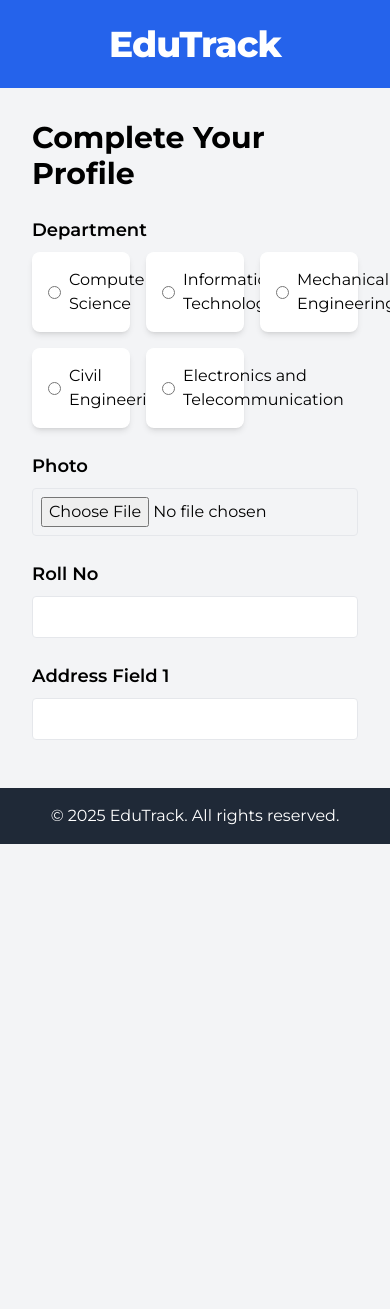
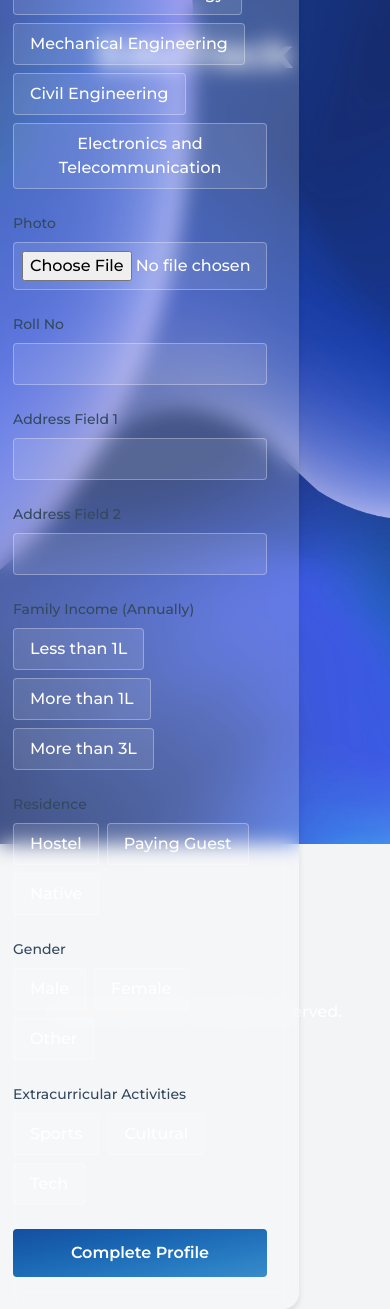
Before and after one commit to ACEGX25/Student-Performance-App, a React (Create React App) app in the folder Frontend/: page /fill-details in a window 390 px wide. Before the commit the page ends 844 px from the top, so only its background shows below. Built offline with nearby package versions, Linux system fonts and the light colour scheme.

Commit message:
leon changed 2

```diff
--- a/Frontend/src/Interpage/Inter.css
+++ b/Frontend/src/Interpage/Inter.css
@@ -1,48 +1,185 @@
-@tailwind base;
-@tailwind components;
-@tailwind utilities;
+@import url('https://fonts.googleapis.com/css2?family=Montserrat:ital,wght@0,100..900;1,100..900&family=Poppins:ital,wght@0,100;0,200;0,300;0,400;0,500;0,600;0,700;0,800;0,900;1,100;1,200;1,300;1,400;1,500;1,600;1,700;1,800;1,900&display=swap');
 
-/* Custom styles for ProfileCompletion */
-.profile-completion-form {
-  @apply max-w-2xl mx-auto;
+.profile-completion-container {
+  min-height: 100vh;
+  display: flex;
+  flex-direction: column;
+  font-family: Montserrat, sans-serif;
+  background-image: url('/resources/background.jpg');
+  background-size: cover;
+  background-position: center;
+  background-repeat: no-repeat;
+  height: 100vh; /* Viewport height */
+  font-weight: 500;
 }
 
-.profile-completion-form input[type="file"] {
-  @apply file:mr-4 file:py-2 file:px-4
-    file:rounded-full file:border-0
-    file:text-sm file:font-semibold
-    file:bg-blue-50 file:text-blue-700
-    hover:file:bg-blue-100;
+.profile-completion {
+  min-height: 100vh;
+  display: flex;
+  flex-direction: column;
+  background: rgba(74, 144, 226, 0.3);
+  backdrop-filter: none;
 }
 
-/* Custom scrollbar for the form */
-.profile-completion-form::-webkit-scrollbar {
-  width: 8px;
+.header {
+  display: flex;
+  padding: 1.5rem;
+  text-align: start;
 }
 
-.profile-completion-form::-webkit-scrollbar-track {
-  @apply bg-gray-100;
+.title-otp {
+  text-align: center;
+  color: white;
+  font-size: 2.5rem;
+  font-weight: bold;
 }
 
-.profile-completion-form::-webkit-scrollbar-thumb {
-  @apply bg-blue-300 rounded-full;
+.main-content {
+  display: flex;
+  justify-content: center;
+  align-items: center;
+  height: 100%; /* Full height of the page */
 }
 
-.profile-completion-form::-webkit-scrollbar-thumb:hover {
-  @apply bg-blue-400;
+.form-container {
+  width: 100%;
+  max-width: 800px;
+  max-height: calc(100vh - 200px);
+  overflow-y: auto;
+  padding-left: 40px;
 }
 
-/* Enhance focus styles for better accessibility */
-input:focus, textarea:focus, button:focus, select:focus {
-  @apply outline-none ring-2 ring-blue-400;
+.glassmorphism-form {
+  background-color: rgba(255, 255, 255, 0.2);
+  backdrop-filter: blur(10px);
+  border-radius: 1rem;
+  padding: 2rem;
+  box-shadow: 0 4px 6px rgba(0, 0, 0, 0.1);
 }
 
-/* Responsive font sizes */
-@media (max-width: 640px) {
-  h1 {
-    @apply text-3xl;
+.form-title {
+  color: white;
+  font-size: 1.8rem;
+  margin-bottom: 1.5rem;
+}
+
+.profile-form {
+  display: flex;
+  flex-direction: column;
+  gap: 1.5rem;
+}
+
+.form-group {
+  display: flex;
+  flex-direction: column;
+}
+
+.form-label-otp {
+  color: white;
+  font-size: 1rem;
+  margin-bottom: 0.5rem;
+}
+
+.form-input {
+  padding: 0.5rem;
+  border: 1px solid rgba(255, 255, 255, 0.3);
+  border-radius: 0.25rem;
+  background-color: rgba(255, 255, 255, 0.1);
+  color: white;
+}
+
+.button-group {
+  display: flex;
+  flex-wrap: wrap;
+  gap: 0.5rem;
+}
+
+.select-button {
+  background-color: rgba(255, 255, 255, 0.1);
+  border: 1px solid rgba(255, 255, 255, 0.3);
+  color: white;
+  padding: 0.5rem 1rem;
+  border-radius: 0.25rem;
+  cursor: pointer;
+  transition: all 0.3s ease;
+}
+
+.select-button:hover {
+  background-color: rgba(255, 255, 255, 0.2);
+}
+
+.select-button.selected {
+  background-color: rgba(255, 255, 255, 0.3);
+  border-color: white;
+}
+
+.error {
+  color: #ff6b6b;
+  font-size: 0.875rem;
+  margin-top: 0.25rem;
+}
+
+.submit-button {
+  background-color: #4a90e2;
+  color: white;
+  padding: 0.75rem;
+  border: none;
+  border-radius: 0.25rem;
+  font-size: 1rem;
+  cursor: pointer;
+  transition: background-color 0.3s ease;
+}
+
+.submit-button:hover {
+  background-color: #3a7bd5;
+}
+
+.footer {
+  display: flex;
+  background-color: transparent;
+  color: white;
+  padding: 1rem;
+  text-align: center;
+}
+
+.message {
+  text-align: center;
+  color: #4caf50;
+  margin-bottom: 1rem;
+}
+
+/* Scrollbar Styles */
+.form-container::-webkit-scrollbar {
+  width: 6px;
+  display: none;
+}
+
+.form-container::-webkit-scrollbar-track {
+  background: rgba(255, 255, 255, 0.1);
+}
+
+.form-container::-webkit-scrollbar-thumb {
+  background-color: rgba(255, 255, 255, 0.3);
+  border-radius: 3px;
+}
+
+.form-container::-webkit-scrollbar-thumb:hover {
+  background-color: rgba(255, 255, 255, 0.5);
+}
+
+@media (max-width: 768px) {
+  .main-content {
+    padding: 1rem;
   }
-  h2 {
-    @apply text-2xl;
+
+  .form-container {
+    max-height: none;
+    overflow-y: visible;
   }
 }
+
+#popat{
+  width: 1000px;
+  height: auto;
+  padding-left: 150px;
+}
--- a/Frontend/src/Interpage/Inter.js
+++ b/Frontend/src/Interpage/Inter.js
@@ -1,20 +1,11 @@
 import React, { useState, useEffect } from 'react'
-import { Eye, EyeOff, User, Mail, CheckCircle } from 'lucide-react';
 import { useNavigate } from 'react-router-dom';
-//import car1 from '../assets/carousel1.gif'
-//import car2 from '../assets/carousel2.gif'
-import car3 from '../assets/carousel3.gif'
-//import car4 from '../assets/carousel4.jpg'
+import car3 from '../assets/rename.png'
 import "./Inter.css";
 
-
 const images = [
-  //{ src: car1, alt: 'Campus Life' },
-  //{ src: car2, alt: 'Students Studying' },
   { src: car3, alt: 'Graduation Ceremony' },
-  //{ src: car4, alt: 'Graduation Ceremony' },
 ];
-
 
 export default function ProfileCompletion() {
   const [currentImage, setCurrentImage] = useState(0);
@@ -37,7 +28,7 @@ export default function ProfileCompletion() {
   useEffect(() => {
     const timer = setInterval(() => {
       setCurrentImage((prevImage) => (prevImage + 1) % images.length);
-    }, 5000); // Change image every 5 seconds
+    }, 5000);
 
     return () => clearInterval(timer);
   }, []);
@@ -50,11 +41,17 @@ export default function ProfileCompletion() {
     }));
   };
 
+  const handleButtonSelect = (name, value) => {
+    setFormData(prevData => ({
+      ...prevData,
+      [name]: value
+    }));
+  };
+
   const handleSubmit = async (e) => {
     e.preventDefault();
     const newErrors = {};
 
-    // Perform form validation
     if (!formData.department) newErrors.department = 'Department is required';
     if (!formData.rollNo) newErrors.rollNo = 'Roll No is required';
     if (!formData.email) newErrors.email = 'Email is required';
@@ -66,7 +63,7 @@ export default function ProfileCompletion() {
 
     if (Object.keys(newErrors).length === 0) {
       try {
-        const url = 'http://localhost:8080/api/profile/complete'; // Replace with your actual API endpoint
+        const url = 'http://localhost:8080/api/profile/complete';
         const formDataToSend = new FormData();
 
         for (const key in formData) {
@@ -82,10 +79,8 @@ export default function ProfileCompletion() {
           const data = await response.json();
           setMessage('Profile completed successfully!');
 
-          // Assuming the API returns the username in the response
-          const username = data.username || formData.rollNo; // Fallback to rollNo if username is not provided
+          const username = data.username || formData.rollNo;
 
-          // Navigate to the student dashboard
           navigate(`/student/dashboard/${username}`);
         } else {
           const result = await response.json();
@@ -100,55 +95,51 @@ export default function ProfileCompletion() {
   };
 
   return (
-    <div className="flex flex-col h-screen overflow-hidden bg-gray-100">
-      {/* Header */}
-      <header className="bg-blue-600 text-white p-6">
-        <div className="container mx-auto text-center">
-          <h1 className="text-4xl font-extrabold tracking-tight">
-            <span className="inline-block transform hover:scale-110 transition-transform duration-200">EduTrack</span>
-          </h1>
+    <div className="profile-completion-container">
+      <div className="profile-completion">
+        <header className="header">
+          <div className="container">
+            <h1 className="title-otp">EduTrack</h1>
           </div>
         </header>
 
-      {/* Main content */}
-      <main className="flex-grow flex overflow-hidden">
-        {/* Left side - Profile Completion Form */}
-        <div className="w-full md:w-1/2 p-8 overflow-y-auto">
-          <h2 className="text-3xl font-bold mb-6">Complete Your Profile</h2>
-          {message && <div className="mb-4 text-center text-green-600">{message}</div>}
-          <form className="space-y-6" onSubmit={handleSubmit}>
-            <div className="space-y-2">
-              <label className="text-lg font-semibold">Department</label>
-              <div className="grid grid-cols-3 gap-4">
+        <div className="main-content">
+          <div className="form-container">
+            <div className="glassmorphism-form">
+              <h2 className="form-title">Complete Your Profile</h2>
+              {message && <div className="message">{message}</div>}
+              <form className="profile-form" onSubmit={handleSubmit}>
+                <div className="form-group">
+                  <label className="form-label-otp-otp">Department</label>
+                  <div className="button-group">
                     {['Computer Science', 'Information Technology', 'Mechanical Engineering', 'Civil Engineering', 'Electronics and Telecommunication'].map((dept) => (
-                  <label key={dept} className="flex items-center space-x-2 p-4 bg-white rounded-lg shadow-md cursor-pointer transition-all duration-200 hover:bg-blue-50 hover:shadow-lg">
-                    <input
-                      type="radio"
-                      value={dept}
-                      name="department"
-                      onChange={handleChange}
-                      checked={formData.department === dept}
-                      className="text-blue-600"
-                    />
-                    <span>{dept}</span>
-                  </label>
+                      <button
+                        key={dept}
+                        type="button"
+                        className={`select-button ${formData.department === dept ? 'selected' : ''}`}
+                        onClick={() => handleButtonSelect('department', dept)}
+                      >
+                        {dept}
+                      </button>
                     ))}
                   </div>
-              {errors.department && <p className="text-red-500">{errors.department}</p>}
+                  {errors.department && <p className="error">{errors.department}</p>}
                 </div>
-            <div className="space-y-2">
-              <label htmlFor="photo" className="text-lg font-semibold">Photo</label>
+
+                <div className="form-group">
+                  <label htmlFor="photo" className="form-label-otp">Photo</label>
                   <input
                     id="photo"
                     name="photo"
                     type="file"
                     accept="image/*"
                     onChange={handleChange}
-                className="w-full p-2 border rounded"
+                    className="form-input"
                   />
                 </div>
-            <div className="space-y-2">
-              <label htmlFor="rollNo" className="text-lg font-semibold">Roll No</label>
+
+                <div className="form-group">
+                  <label htmlFor="rollNo" className="form-label-otp">Roll No</label>
                   <input
                     id="rollNo"
                     name="rollNo"
@@ -156,12 +147,13 @@ export default function ProfileCompletion() {
                     value={formData.rollNo}
                     onChange={handleChange}
                     required
-                className="w-full p-2 border rounded"
+                    className="form-input"
                   />
-              {errors.rollNo && <p className="text-red-500">{errors.rollNo}</p>}
+                  {errors.rollNo && <p className="error">{errors.rollNo}</p>}
                 </div>
-            <div className="space-y-2">
-              <label htmlFor="addressField1" className="text-lg font-semibold">Address Field 1</label>
+
+                <div className="form-group">
+                  <label htmlFor="addressField1" className="form-label-otp">Address Field 1</label>
                   <input
                     id="addressField1"
                     name="addressField1"
@@ -169,126 +161,115 @@ export default function ProfileCompletion() {
                     value={formData.addressField1}
                     onChange={handleChange}
                     required
-                className="w-full p-2 border rounded"
+                    className="form-input"
                   />
-              {errors.addressField1 && <p className="text-red-500">{errors.addressField1}</p>}
+                  {errors.addressField1 && <p className="error">{errors.addressField1}</p>}
                 </div>
-            <div className="space-y-2">
-              <label htmlFor="addressField2" className="text-lg font-semibold">Address Field 2</label>
+
+                <div className="form-group">
+                  <label htmlFor="addressField2" className="form-label-otp">Address Field 2</label>
                   <input
                     id="addressField2"
                     name="addressField2"
                     type="text"
                     value={formData.addressField2}
                     onChange={handleChange}
-                className="w-full p-2 border rounded"
+                    className="form-input"
                   />
                 </div>
-            <div className="space-y-2">
-              <label className="text-lg font-semibold">Family Income (Annually)</label>
-              <div className="flex space-x-4">
+
+                <div className="form-group">
+                  <label className="form-label-otp">Family Income (Annually)</label>
+                  <div className="button-group">
                     {['Less than 1L', 'More than 1L', 'More than 3L'].map((income) => (
-                  <label key={income} className="flex items-center space-x-2 p-3 bg-white rounded-full shadow-md cursor-pointer transition-all duration-200 hover:bg-green-50 hover:shadow-lg">
-                    <input
-                      type="radio"
-                      value={income.toLowerCase()}
-                      name="familyIncome"
-                      onChange={handleChange}
-                      checked={formData.familyIncome === income.toLowerCase()}
-                      className="text-green-600"
-                    />
-                    <span>{income}</span>
-                  </label>
+                      <button
+                        key={income}
+                        type="button"
+                        className={`select-button ${formData.familyIncome === income.toLowerCase() ? 'selected' : ''}`}
+                        onClick={() => handleButtonSelect('familyIncome', income.toLowerCase())}
+                      >
+                        {income}
+                      </button>
                     ))}
                   </div>
-              {errors.familyIncome && <p className="text-red-500">{errors.familyIncome}</p>}
+                  {errors.familyIncome && <p className="error">{errors.familyIncome}</p>}
                 </div>
 
-            <div className="space-y-2">
-              <label className="text-lg font-semibold">Residence</label>
-              <div className="flex space-x-4">
+                <div className="form-group">
+                  <label className="form-label-otp">Residence</label>
+                  <div className="button-group">
                     {['Hostel', 'Paying Guest', 'Native'].map((res) => (
-                  <label key={res} className="flex items-center space-x-2 p-3 bg-white rounded-full shadow-md cursor-pointer transition-all duration-200 hover:bg-green-50 hover:shadow-lg">
-                    <input
-                      type="radio"
-                      value={res.toLowerCase()}
-                      name="residence"
-                      onChange={handleChange}
-                      checked={formData.residence === res.toLowerCase()}
-                      className="text-green-600"
-                    />
-                    <span>{res}</span>
-                  </label>
+                      <button
+                        key={res}
+                        type="button"
+                        className={`select-button ${formData.residence === res.toLowerCase() ? 'selected' : ''}`}
+                        onClick={() => handleButtonSelect('residence', res.toLowerCase())}
+                      >
+                        {res}
+                      </button>
                     ))}
                   </div>
-              {errors.residence && <p className="text-red-500">{errors.residence}</p>}
+                  {errors.residence && <p className="error">{errors.residence}</p>}
                 </div>
-            <div className="space-y-2">
-              <label className="text-lg font-semibold">Gender</label>
-              <div className="flex space-x-4">
+
+                <div className="form-group">
+                  <label className="form-label-otp">Gender</label>
+                  <div className="button-group">
                     {['Male', 'Female', 'Other'].map((gender) => (
-                  <label key={gender} className="flex items-center space-x-2 p-3 bg-white rounded-full shadow-md cursor-pointer transition-all duration-200 hover:bg-purple-50 hover:shadow-lg">
-                    <input
-                      type="radio"
-                      value={gender.toLowerCase()}
-                      name="gender"
-                      onChange={handleChange}
-                      checked={formData.gender === gender.toLowerCase()}
-                      className="text-purple-600"
-                    />
-                    <span>{gender}</span>
-                  </label>
+                      <button
+                        key={gender}
+                        type="button"
+                        className={`select-button ${formData.gender === gender.toLowerCase() ? 'selected' : ''}`}
+                        onClick={() => handleButtonSelect('gender', gender.toLowerCase())}
+                      >
+                        {gender}
+                      </button>
                     ))}
                   </div>
-              {errors.gender && <p className="text-red-500">{errors.gender}</p>}
+                  {errors.gender && <p className="error">{errors.gender}</p>}
                 </div>
 
-            <div className="space-y-2">
-              <label className="text-lg font-semibold">Extracurricular Activities</label>
-              <div className="flex space-x-4">
+                <div className="form-group">
+                  <label className="form-label-otp">Extracurricular Activities</label>
+                  <div className="button-group">
                     {['Sports', 'Cultural', 'Tech'].map((activity) => (
-                  <label key={activity} className="flex items-center space-x-2 p-3 bg-white rounded-full shadow-md cursor-pointer transition-all duration-200 hover:bg-purple-50 hover:shadow-lg">
-                    <input
-                      type="radio"
-                      value={activity.toLowerCase()}
-                      name="gender"
-                      onChange={handleChange}
-                      checked={formData.activity === activity.toLowerCase()}
-                      className="text-purple-600"
-                    />
-                    <span>{activity}</span>
-                  </label>
+                      <button
+                        key={activity}
+                        type="button"
+                        className={`select-button ${formData.activity === activity.toLowerCase() ? 'selected' : ''}`}
+                        onClick={() => handleButtonSelect('activity', activity.toLowerCase())}
+                      >
+                        {activity}
+                      </button>
                     ))}
                   </div>
-              {errors.activity && <p className="text-red-500">{errors.activity}</p>}
+                  {errors.activity && <p className="error">{errors.activity}</p>}
                 </div>
 
-            <button type="submit" className="w-full bg-blue-600 text-white py-2 rounded-lg hover:bg-blue-700 transition-colors duration-200">Complete Profile</button>
+                <button type="submit" className="submit-button">Complete Profile</button>
               </form>
             </div>
+          </div>
 
-        {/* Right side - Photo Carousel */}
-        <div className="hidden md:block w-1/2 relative overflow-hidden">
+          <div className="image-carousel">
             {images.map((image, index) => (
               <img
+              id='popat'
                 key={index}
                 src={image.src}
                 alt={image.alt}
-                className={`absolute top-0 left-0 w-full h-full object-cover transition-opacity duration-1000 ${
-                  index === currentImage ? 'opacity-100' : 'opacity-0'
-                }`}
+                className={`carousel-image ${index === currentImage ? 'active' : ''}`}
               />
             ))}
           </div>
+        </div>
 
-       </main>
-
-      {/* Footer */}
-      <footer className="bg-gray-800 text-white p-4">
-        <div className="container mx-auto text-center">
+        <footer className="footer">
+          <div className="container">
             <p>&copy; 2025 EduTrack. All rights reserved.</p>
           </div>
         </footer>
       </div>
+    </div>
   );
 }
```
Also changed, not shown: Frontend/resources/background.jpg (added), Frontend/src/assets/rename.png (added). Lines whose indentation alone changed are shown as unchanged.
